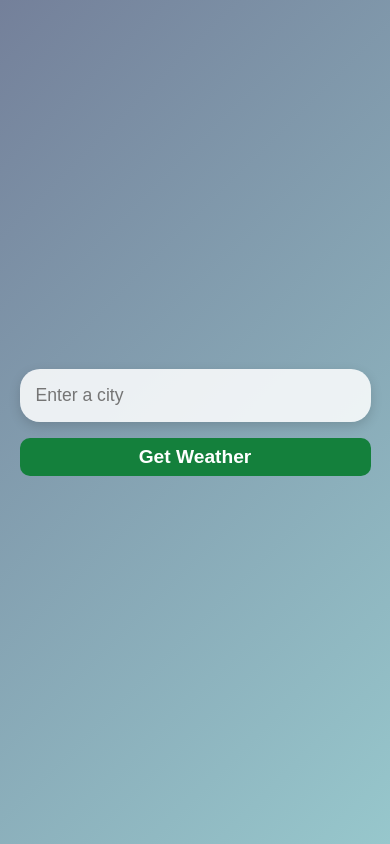
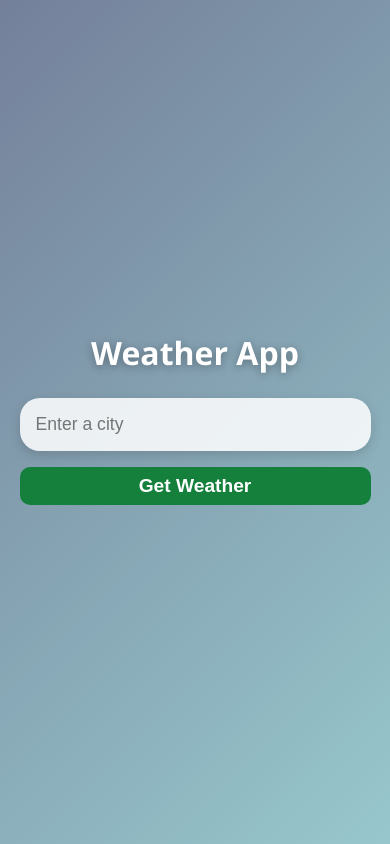
Before and after one commit to AdamKirikisla/weather-app, a plain HTML site: page index.html in a window 390 px wide. Drawn offline with nearby package versions, Linux system fonts and the light colour scheme.

Commit message:
add title

```diff
--- a/index.html
+++ b/index.html
@@ -3,10 +3,11 @@
 <head>
     <meta charset="UTF-8">
     <meta name="viewport" content="width=device-width, initial-scale=1.0">
-    <title>Document</title>
+    <title>Weather App</title>
     <link rel="stylesheet" href="styles.css">
 </head>
 <body>
+<h1 class="appTitle">Weather App</h1>
 
     <form action="" class="weatherForm">
 
--- a/styles.css
+++ b/styles.css
@@ -8,7 +8,13 @@ body{
     align-items: center;
     justify-content: center;
 }
-
+.appTitle{
+    color: white;
+    font-size: 2.5rem;
+    font-weight: bold;
+    text-shadow: 0 2px 8px rgba(0,0,0,0.3);
+    margin: 1rem 0 0;
+}
 .weatherForm{
     margin: 2rem;
     display: flex;
@@ -109,6 +115,11 @@ p{
 
 
 @media (max-width: 600px) {
+
+
+    .appTitle{
+    font-size: 2rem;
+}
   .weatherForm{
     margin: 1.5rem;
     display: flex;
```
